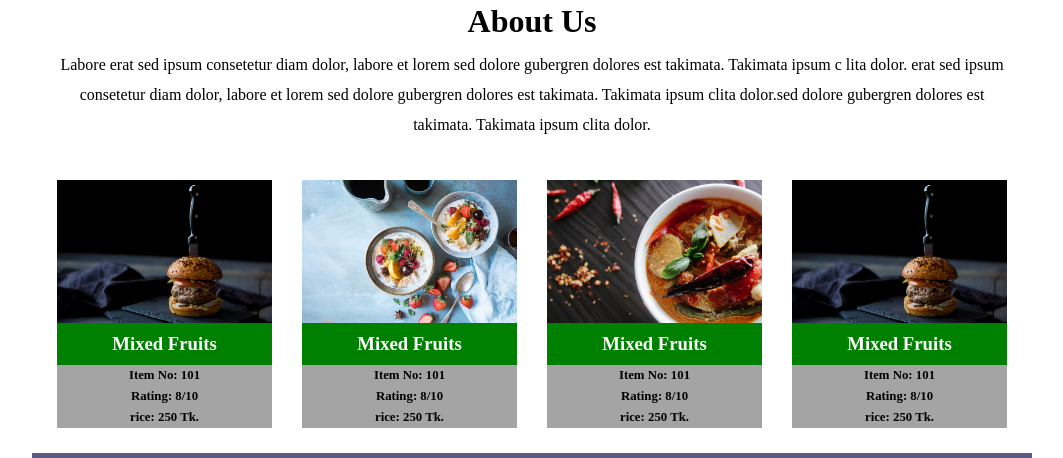
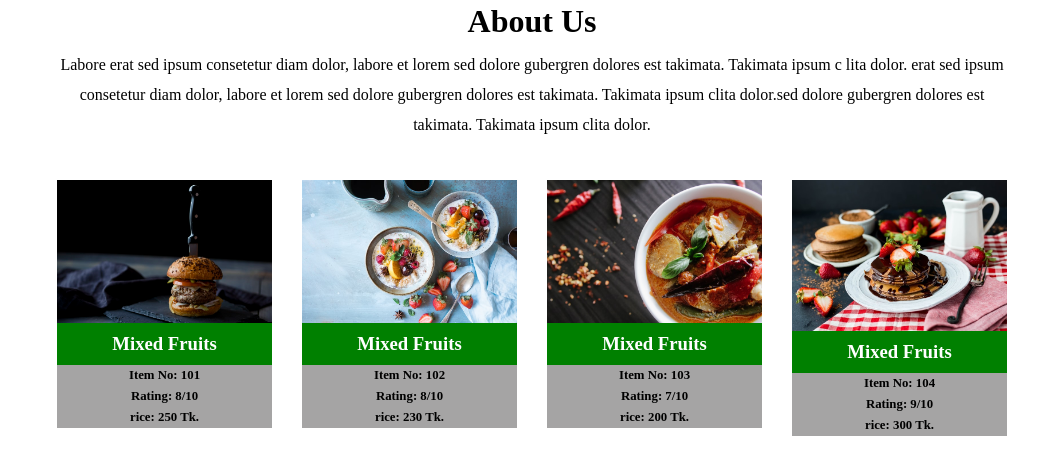
Before and after one commit to ruhulamin77/spicy-king, a plain HTML site: page index.html in a window 1280 px wide. Shown: the part 922-1380 px from the top of the page, without its empty margins (108-1171 px from the left). Drawn offline with Linux system fonts and the light colour scheme.

Commit message:
food item N: 4 changed

```diff
--- a/index.html
+++ b/index.html
@@ -107,9 +107,9 @@
                             </div>
                             <div class="item-desc">
                                 <h3 class="item-name">Mixed Fruits</h3>
-                                <p>Item No: 101</p>
+                                <p>Item No: 102</p>
                                 <p>Rating: 8/10</p>
-                                <p>rice: 250 Tk.</p>
+                                <p>rice: 230 Tk.</p>
                             </div>
                         </div>
                     </div>
@@ -121,9 +121,9 @@
                             </div>
                             <div class="item-desc">
                                 <h3 class="item-name">Mixed Fruits</h3>
-                                <p>Item No: 101</p>
-                                <p>Rating: 8/10</p>
-                                <p>rice: 250 Tk.</p>
+                                <p>Item No: 103</p>
+                                <p>Rating: 7/10</p>
+                                <p>rice: 200 Tk.</p>
                             </div>
                         </div>
                     </div>
@@ -131,13 +131,13 @@
                     <div class="col-lg-3 col-md-6 col-sm-12">
                         <div class="card">
                             <div class="card-body">
-                                <img src="images/food1.jfif" alt="item1">
+                                <img src="images/food4.jfif" alt="item1">
                             </div>
                             <div class="item-desc">
                                 <h3 class="item-name">Mixed Fruits</h3>
-                                <p>Item No: 101</p>
-                                <p>Rating: 8/10</p>
-                                <p>rice: 250 Tk.</p>
+                                <p>Item No: 104</p>
+                                <p>Rating: 9/10</p>
+                                <p>rice: 300 Tk.</p>
                             </div>
                         </div>
                     </div>
```
